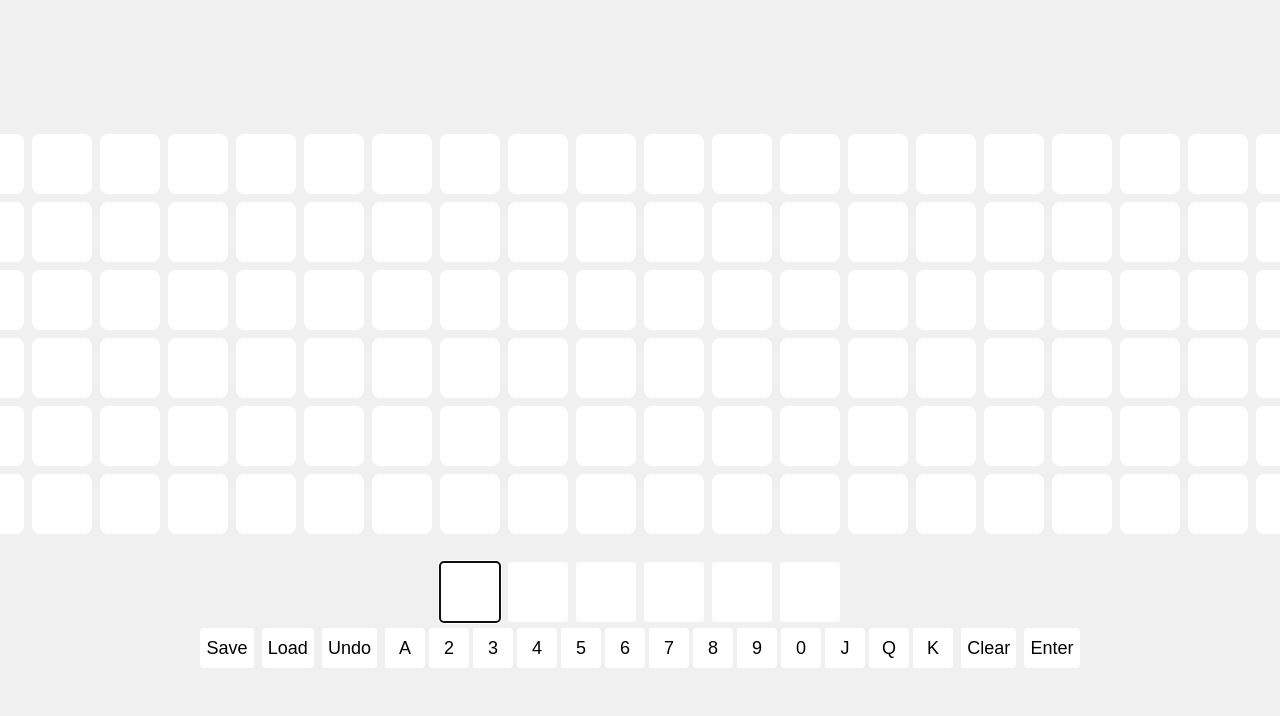
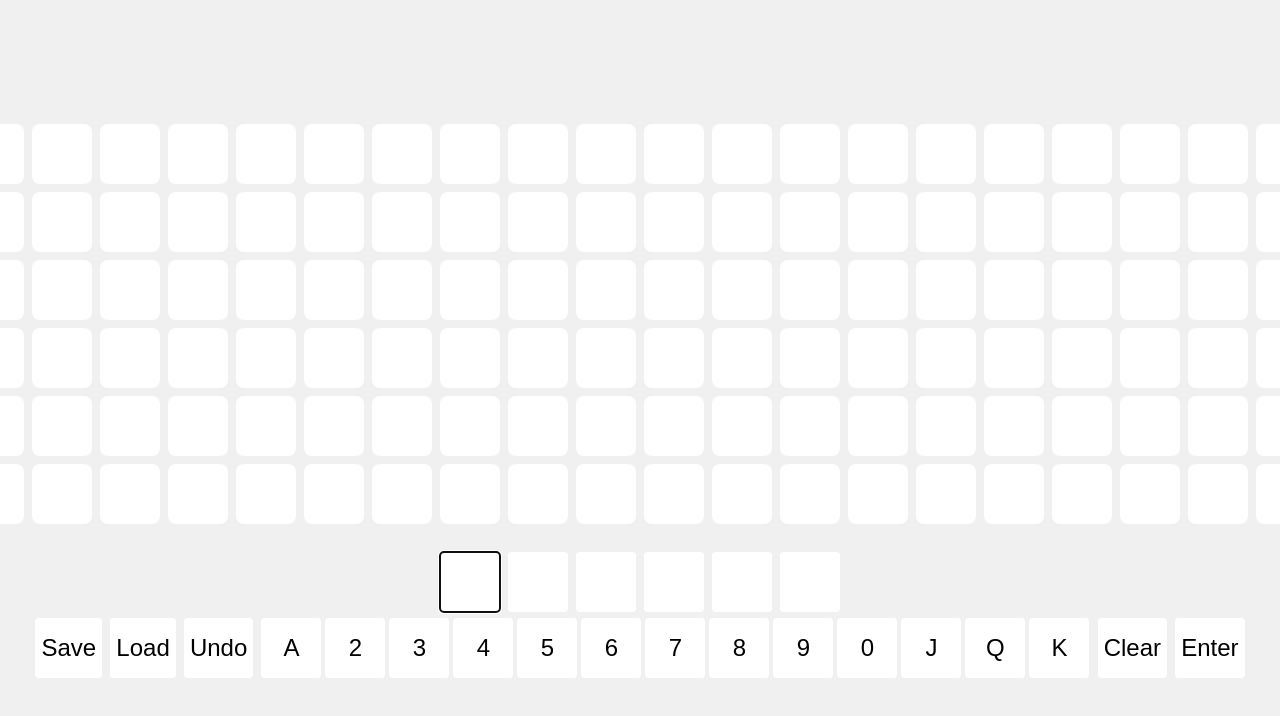
Before and after one commit to junhg0211/baccarat-trend, a SvelteKit app: page / in a window 1280 px wide. Shown: the top 716 px of the page. Built offline with nearby package versions, Linux system fonts and the light colour scheme.

Commit message:
Update styles for keypad keys in +page component

```diff
--- a/src/routes/+page.svelte
+++ b/src/routes/+page.svelte
@@ -242,7 +242,10 @@
 		}
 
 		const firstInput = document.getElementById('digit-0') as HTMLInputElement;
-		firstInput.focus();
+		if ('ontouchstart' in window === false) {
+			const firstInput = document.getElementById('digit-0') as HTMLInputElement;
+			firstInput.focus();
+		}
 	}
 
 	const dataUpdateStack = [];
@@ -382,13 +385,21 @@
 	}
 
 	.key {
-		min-width: 40px;
-		height: 40px;
+		min-width: 60px;
+		height: 60px;
 		margin: 2px;
-		font-size: 18px;
+		font-size: 24px;
 		border-radius: 4px;
 		border: none;
 		background-color: white;
 		cursor: pointer;
 	}
+
+	.key:hover {
+		background-color: #e0e0e0;
+	}
+
+	.key:active {
+		background-color: #d0d0d0;
+	}
 </style>
```
